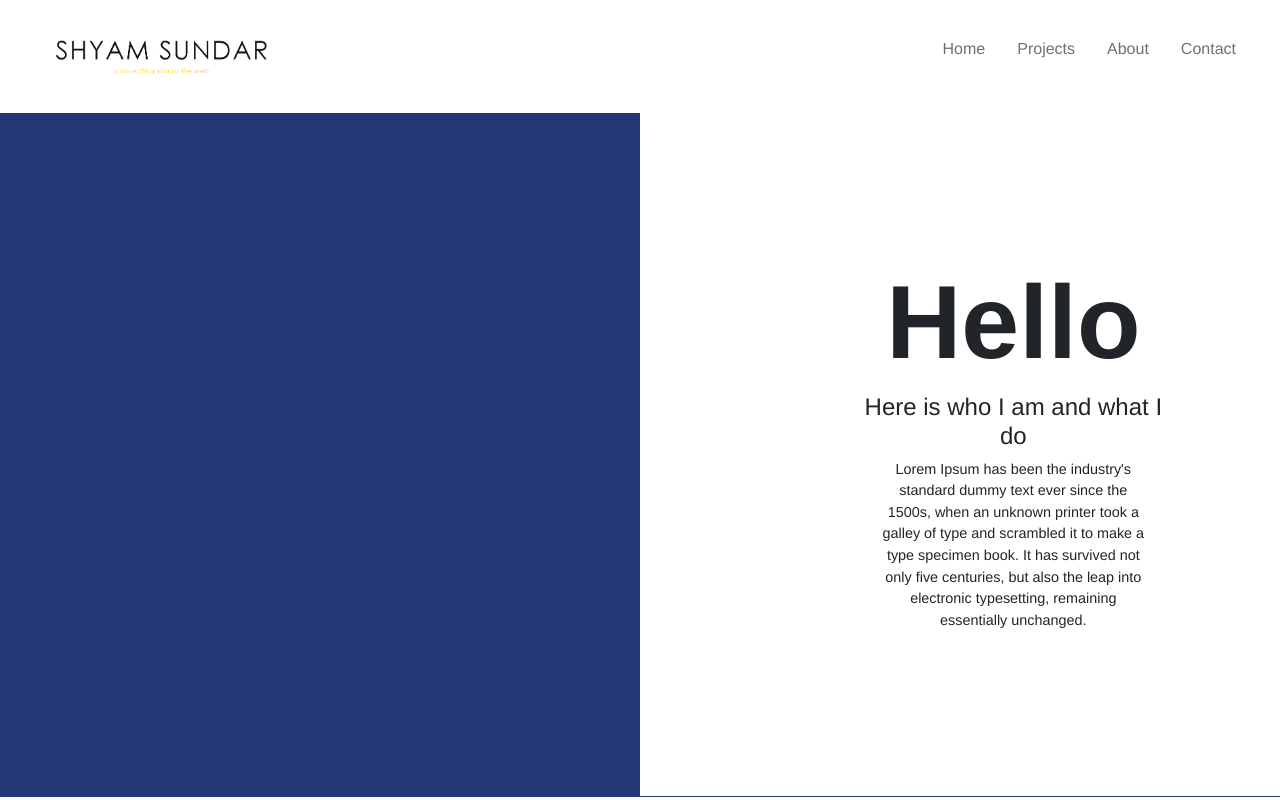
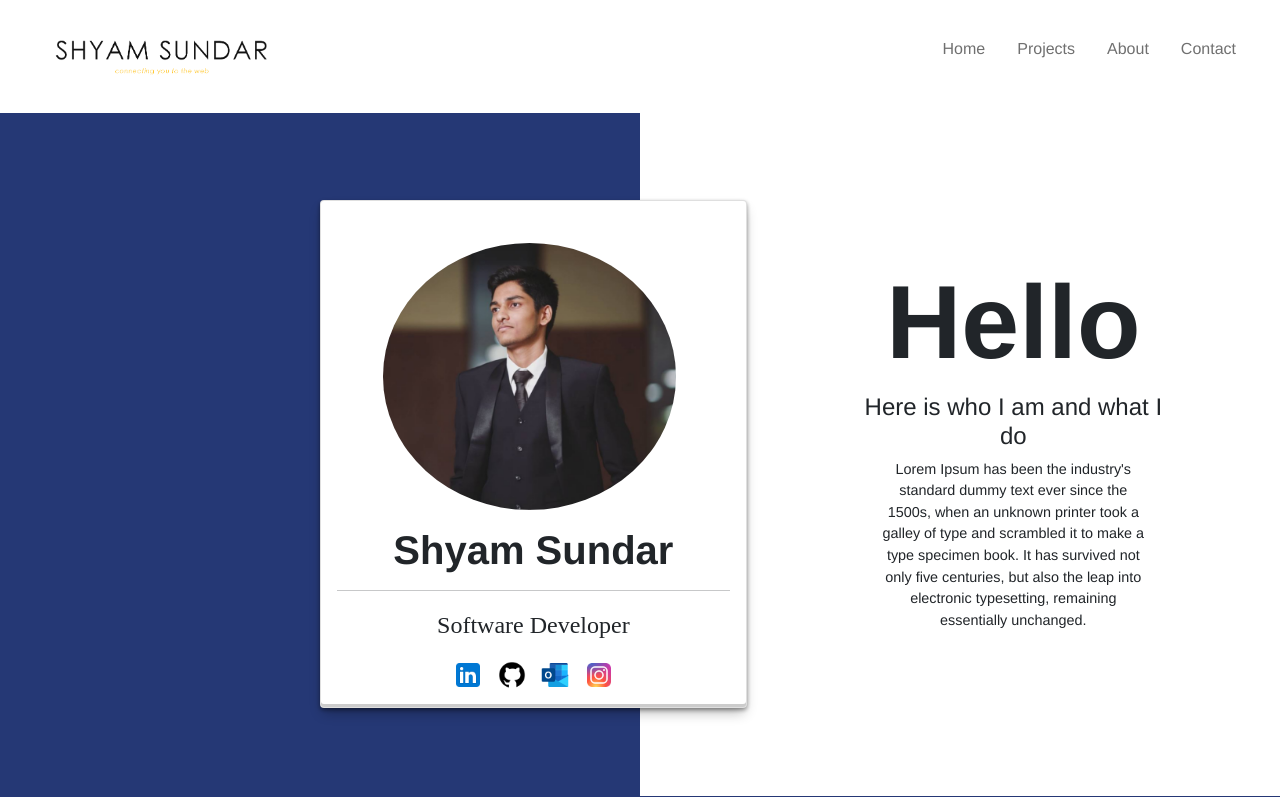
Before and after one commit to shyamsundarko/portfolioV2, a React (Create React App) app: page /About in a window 1280 px wide. Shown: the top 800 px of the page. Built offline with nearby package versions, Linux system fonts and the light colour scheme.

Commit message:
scroll animations update

```diff
--- a/src/components/About.js
+++ b/src/components/About.js
@@ -22,9 +22,9 @@ const About = ({check}) => {
     const [wid, setWid] = useState("20vmin");
 
     useEffect(()=>{
-        Aos.init({ duration: 700,
+        Aos.init({ duration: 500,
             mirror: "true",
-            anchorPlacement:"bottom-bottom" });
+            anchorPlacement:"top-bottom" });
 
         if(window.innerWidth<960){
             setPosition(false);
--- a/src/components/Home.js
+++ b/src/components/Home.js
@@ -35,7 +35,7 @@ const Home = () => {
     useEffect(()=>{
       Aos.init({ duration: 300,
         mirror: "true",
-        anchorPlacement:"bottom-bottom" });
+        anchorPlacement:"top-bottom" });
     },[]);
 
     return (
```
